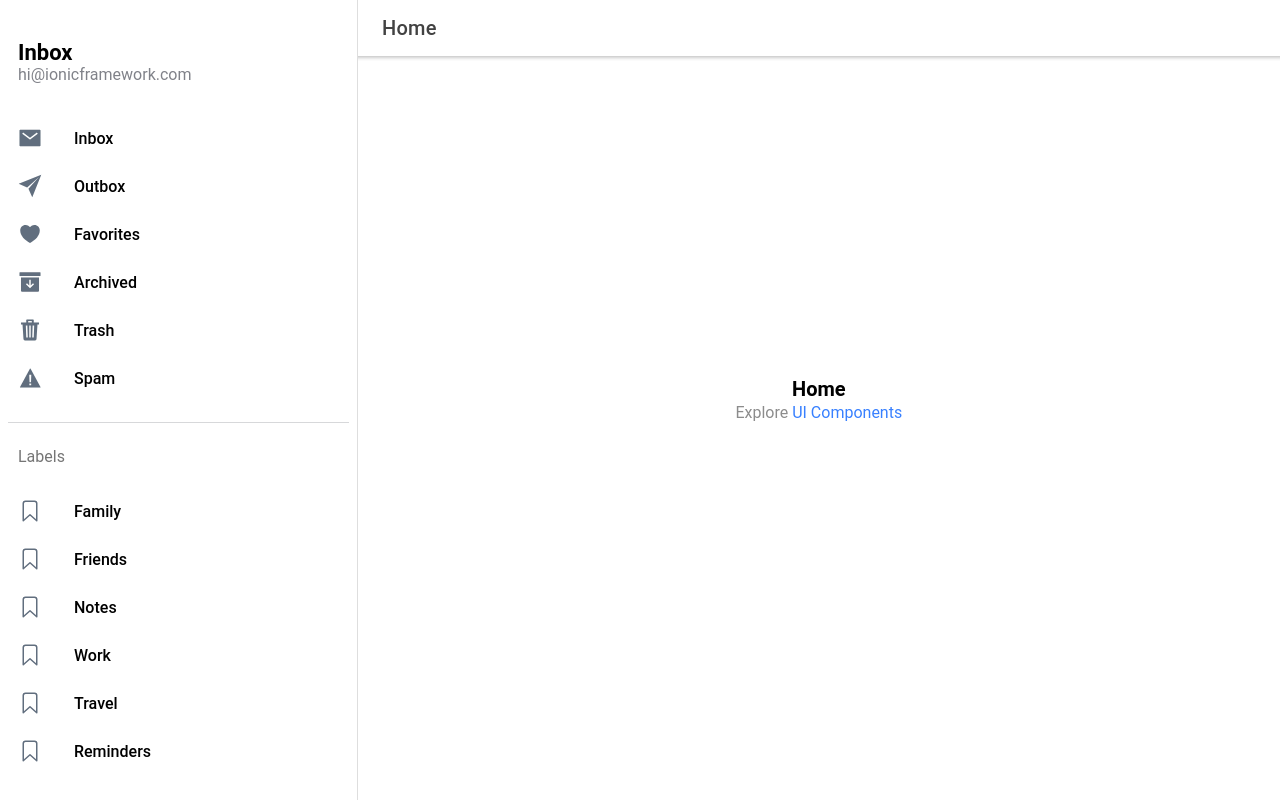
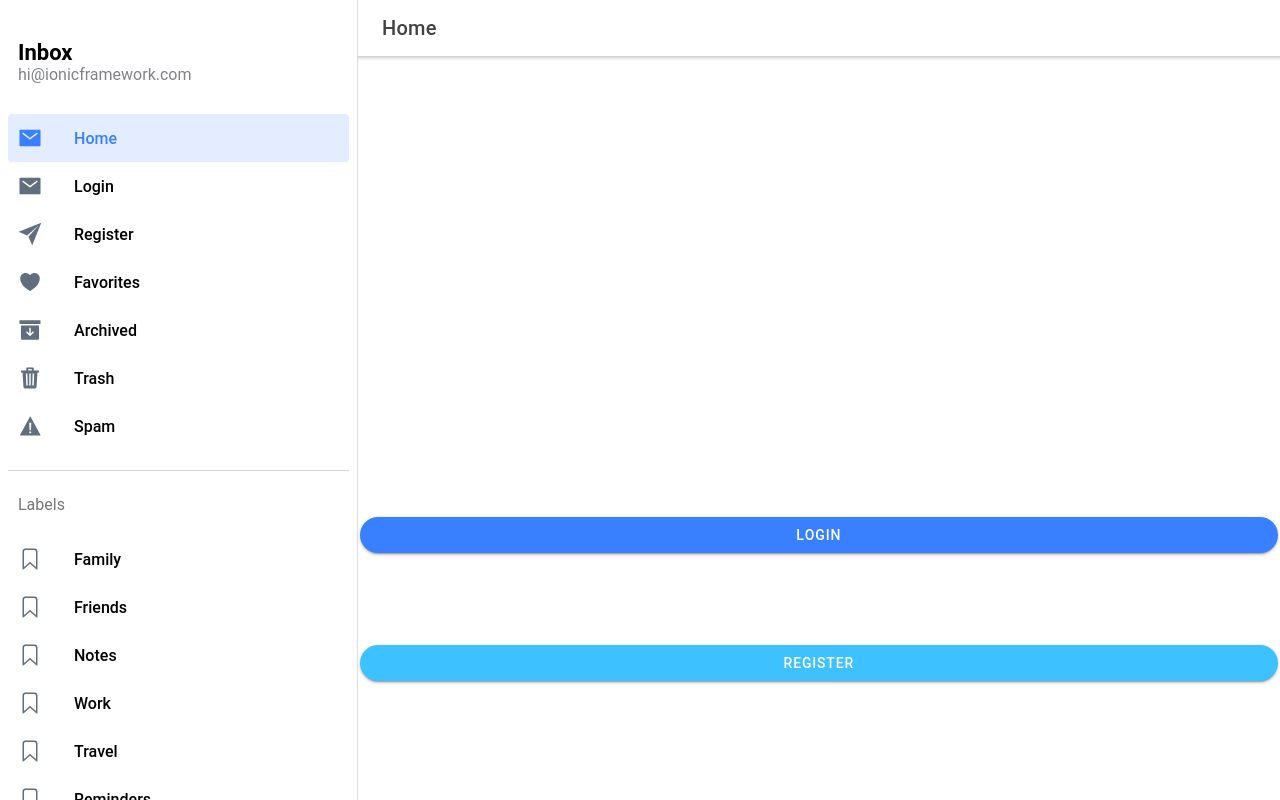
Before and after one commit to CiaranCrowley/FYP, a React (Create React App) app in the folder FYP_APP/: page /page/Home in a window 1280 px wide. Built offline with nearby package versions, Linux system fonts and the light colour scheme.

Commit message:
Refactored Pages Folder and added new pages as well as buttons to home page

```diff
--- a/FYP_APP/src/App.tsx
+++ b/FYP_APP/src/App.tsx
@@ -2,7 +2,9 @@ import { IonApp, IonRouterOutlet, IonSplitPane } from '@ionic/react';
 import { IonReactRouter } from '@ionic/react-router';
 import { Redirect, Route } from 'react-router-dom';
 import Menu from './components/Menu';
-import Page from './pages/Page';
+import Home from './pages/Home';
+import Login from './pages/Login';
+import Register from './pages/Register';
 
 /* Core CSS required for Ionic components to work properly */
 import '@ionic/react/css/core.css';
@@ -30,12 +32,11 @@ const App: React.FC = () => {
         <IonSplitPane contentId="main">
           <Menu />
           <IonRouterOutlet id="main">
-            <Route path="/" exact={true}>
-              <Redirect to="/page/Inbox" />
-            </Route>
-            <Route path="/page/:name" exact={true}>
-              <Page />
-            </Route>
+            <Route path="/page/:name" component={Home} exact />
+            <Route path="/page/Home" component={Home} exact />
+            <Route path="/page/Login" component={Login} exact />
+            <Route path="/page/Register" component={Register} exact />
+            <Redirect from="/" to="/page/Home" exact />
           </IonRouterOutlet>
         </IonSplitPane>
       </IonReactRouter>
--- a/FYP_APP/src/components/Menu.tsx
+++ b/FYP_APP/src/components/Menu.tsx
@@ -23,14 +23,20 @@ interface AppPage {
 
 const appPages: AppPage[] = [
   {
-    title: 'Inbox',
-    url: '/page/Inbox',
+    title: 'Home',
+    url: '/page/Home',
     iosIcon: mailOutline,
     mdIcon: mailSharp
   },
   {
-    title: 'Outbox',
-    url: '/page/Outbox',
+    title: 'Login',
+    url: '/page/Login',
+    iosIcon: mailOutline,
+    mdIcon: mailSharp
+  },
+  {
+    title: 'Register',
+    url: '/page/Register',
     iosIcon: paperPlaneOutline,
     mdIcon: paperPlaneSharp
   },
--- /dev/null
+++ b/FYP_APP/src/pages/Home/index.tsx
@@ -0,0 +1,32 @@
+import { IonButtons, IonContent, IonHeader, IonMenuButton, IonPage, IonTitle, IonToolbar, IonButton } from '@ionic/react';
+import { useParams } from 'react-router';
+// import ExploreContainer from '../../components/ExploreContainer';
+import './styles.css';
+
+const Home: React.FC = () => {
+
+	const { name } = useParams<{ name: string; }>();
+
+	return (
+		<IonPage>
+			<IonHeader>
+				<IonToolbar>
+					<IonButtons slot="start">
+						<IonMenuButton />{/* Remove this towards end of development.  Dont want users to have access to menu options unless they are logged in */}
+					</IonButtons>
+					<IonTitle>Home</IonTitle>
+				</IonToolbar>
+			</IonHeader>
+
+			<IonContent fullscreen>
+
+			<IonButton class="login-button-col" color="primary" expand="full" shape="round" routerLink="/page/Login">Login</IonButton>
+			<IonButton class="register-button-col" color="secondary" expand="full" shape="round" routerLink="/page/Register">Register</IonButton>
+
+			</IonContent>
+
+		</IonPage>
+  	);
+};
+
+export default Home;
--- /dev/null
+++ b/FYP_APP/src/pages/Home/styles.css
@@ -0,0 +1,7 @@
+.login-button-col {
+   margin-top: 50%;
+}
+
+.register-button-col{
+   margin-top: 10%;
+}
--- /dev/null
+++ b/FYP_APP/src/pages/Login/index.tsx
@@ -0,0 +1,29 @@
+import { IonButtons, IonContent, IonHeader, IonMenuButton, IonPage, IonTitle, IonToolbar } from '@ionic/react';
+import { useParams } from 'react-router';
+// import ExploreContainer from '../../components/ExploreContainer';
+import './styles.css';
+
+const Login: React.FC = () => {
+
+	const { name } = useParams<{ name: string; }>();
+
+	return (
+		<IonPage>
+			<IonHeader>
+				<IonToolbar>
+					<IonButtons slot="start">
+						<IonMenuButton />
+					</IonButtons>
+					<IonTitle>Login</IonTitle>
+				</IonToolbar>
+			</IonHeader>
+
+			<IonContent fullscreen>
+
+			</IonContent>
+
+	 	</IonPage>
+  	);
+};
+
+export default Login;
--- a/FYP_APP/src/pages/Page.tsx
+++ /dev/null
@@ -1,33 +0,0 @@
-import { IonButtons, IonContent, IonHeader, IonMenuButton, IonPage, IonTitle, IonToolbar } from '@ionic/react';
-import { useParams } from 'react-router';
-import ExploreContainer from '../components/ExploreContainer';
-import './Page.css';
-
-const Page: React.FC = () => {
-
-  const { name } = useParams<{ name: string; }>();
-
-  return (
-    <IonPage>
-      <IonHeader>
-        <IonToolbar>
-          <IonButtons slot="start">
-            <IonMenuButton />
-          </IonButtons>
-          <IonTitle>{name}</IonTitle>
-        </IonToolbar>
-      </IonHeader>
-
-      <IonContent fullscreen>
-        <IonHeader collapse="condense">
-          <IonToolbar>
-            <IonTitle size="large">{name}</IonTitle>
-          </IonToolbar>
-        </IonHeader>
-        <ExploreContainer name={name} />
-      </IonContent>
-    </IonPage>
-  );
-};
-
-export default Page;
--- /dev/null
+++ b/FYP_APP/src/pages/Register/index.tsx
@@ -0,0 +1,29 @@
+import { IonButtons, IonContent, IonHeader, IonMenuButton, IonPage, IonTitle, IonToolbar } from '@ionic/react';
+import { useParams } from 'react-router';
+// import ExploreContainer from '../../components/ExploreContainer';
+import './styles.css';
+
+const Register: React.FC = () => {
+
+	const { name } = useParams<{ name: string; }>();
+
+	return (
+		<IonPage>
+			<IonHeader>
+				<IonToolbar>
+					<IonButtons slot="start">
+						<IonMenuButton />
+					</IonButtons>
+					<IonTitle>Register</IonTitle>
+				</IonToolbar>
+			</IonHeader>
+
+			<IonContent fullscreen>
+
+			</IonContent>
+
+		</IonPage>
+	);
+};
+
+export default Register;
```
Also changed, not shown: FYP_APP/src/pages/Dashboard/index.tsx (added, +29 -0 lines), FYP_APP/src/pages/Dashboard/styles.css (added), FYP_APP/src/pages/Login/styles.css (added), FYP_APP/src/pages/Register/styles.css (added).
